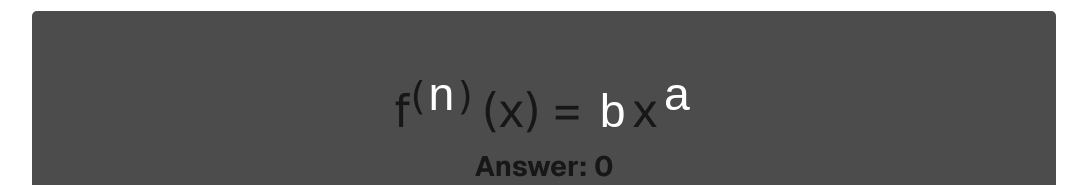
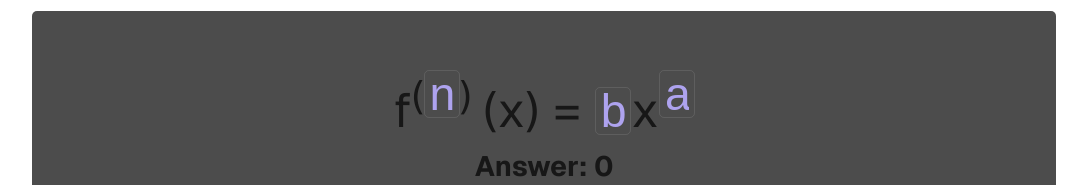
Before and after one commit to PythonDarklord/nth-derivative, a Next.js app: page / in a window 1280 px wide. Shown: the part 369-554 px from the top of the page, without its empty margins (96-1183 px from the left). Built offline with nearby package versions, Linux system fonts and the light colour scheme.

Commit message:
UI Improvements

```diff
--- a/pages/index.js
+++ b/pages/index.js
@@ -65,7 +65,7 @@ export default function Derivative() {
 
     const resizeA = ()=> {
         let a = document.getElementById("a").value;
-        setASize(a.length + 0.3);
+        setASize(a.length + 0.4);
         if (a === ""){
             setASize(1.4);
         }
@@ -78,7 +78,7 @@ export default function Derivative() {
     }
     const resizeB = () => {
         let b = document.getElementById("b").value;
-        setBSize(b.length + 0.3);
+        setBSize(b.length + 0.4);
         if (b === ""){
             setBSize(1.4);
         }
@@ -91,7 +91,7 @@ export default function Derivative() {
     }
     const resizeN = () => {
         let n = document.getElementById("n").value;
-        setNSize(n.length + 0.3);
+        setNSize(n.length + 0.4);
         if (n === ""){
             setNSize(1.4);
         }
--- a/styles/Home.module.css
+++ b/styles/Home.module.css
@@ -39,13 +39,15 @@
 }
 
 .function input {
-  border: none;
+  border: 1px solid rgba(255, 255, 255, 0.1);
+  border-radius: 5px;
   background: transparent;
   padding: 5px;
   height: 4vb;
   font-size: 3.8vb;
   min-inline-size: 1ch;
   max-inline-size: 10ch;
+  color: #aea3ef;
 }
 
 .function input[type=number]::-webkit-inner-spin-button,
@@ -55,7 +57,7 @@
 }
 
 .function input::placeholder {
-  color: #FFFFFF;
+  color: #aea3ef;
 }
 
 .answer {
```
